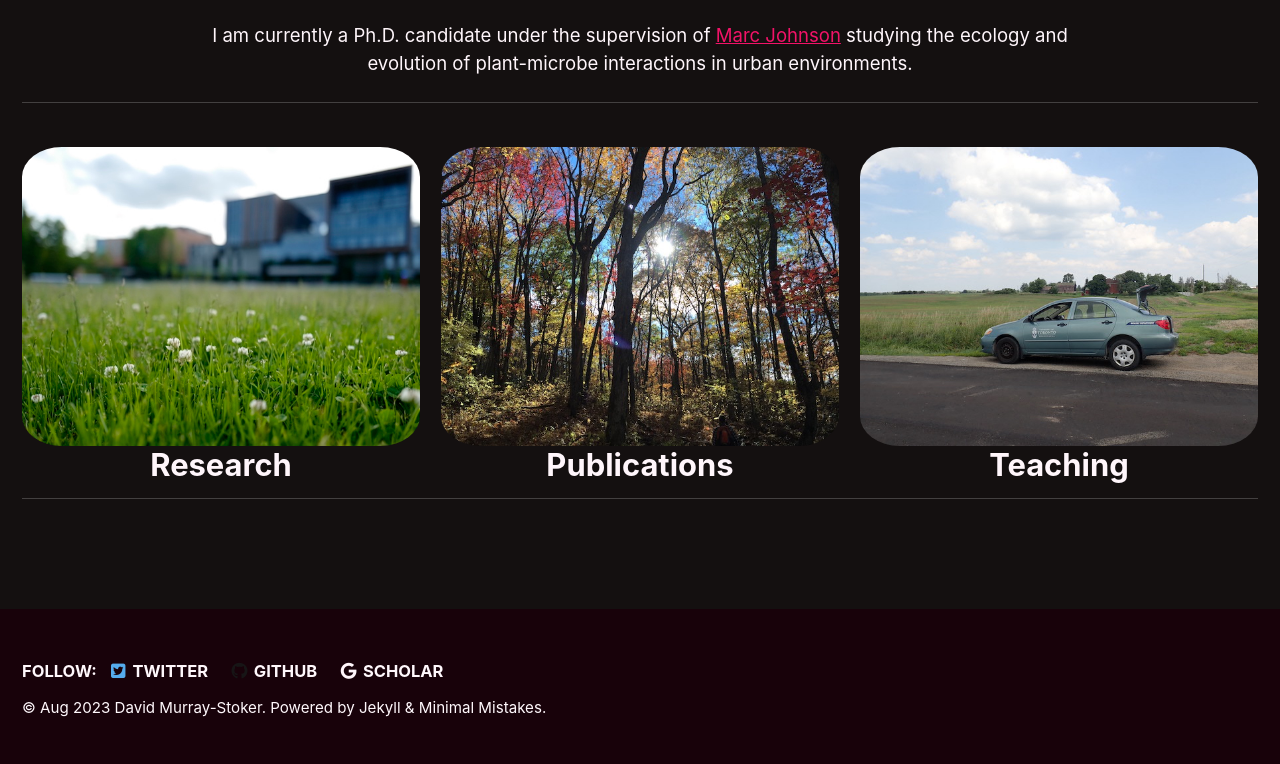
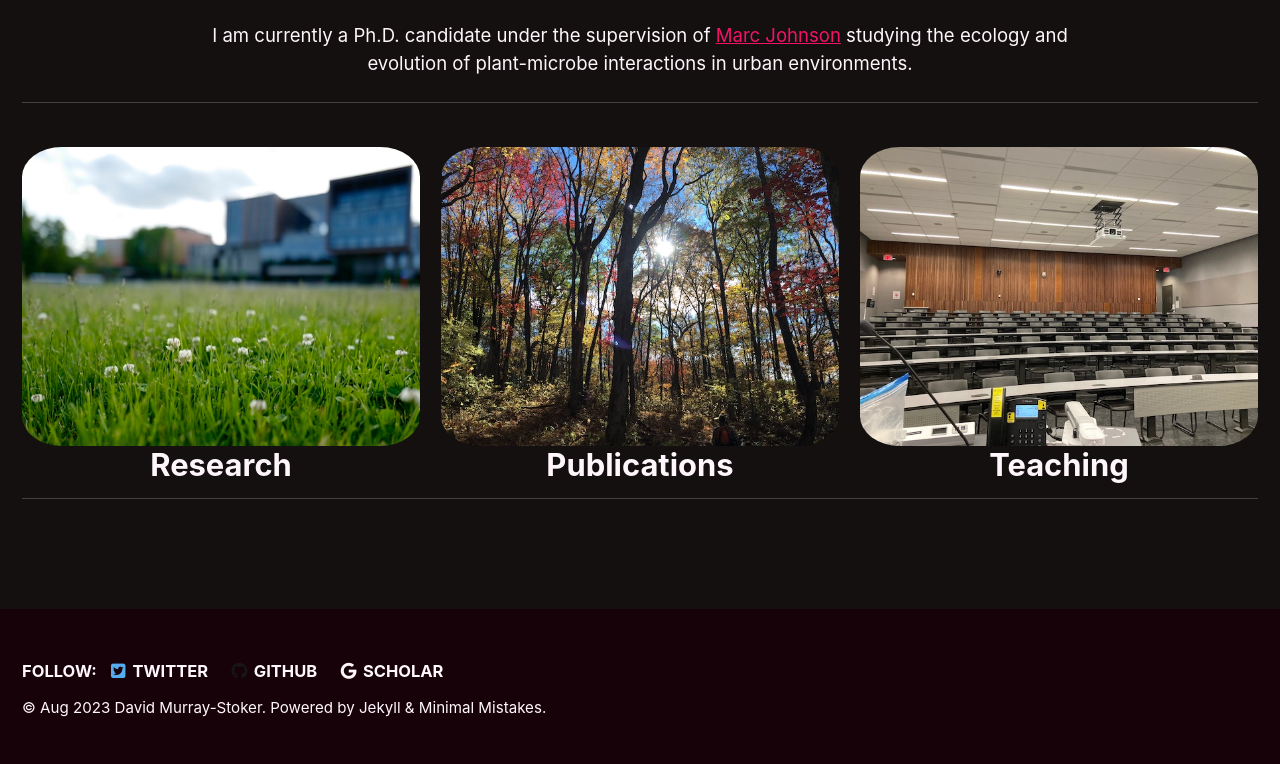
Before and after one commit to dmurraystoker/dmurraystoker.github.io, a Jekyll site: the page built from _pages/landing.md, in a window 1280 px wide. Shown: the part 376-1140 px from the top of the page. Built offline with Jekyll 4.4.1, drawn with Linux system fonts in a browser that asks for light colours; cached includes are drawn as plain includes; nearby versions of some CDN libraries.

Commit message:
Update landing.md

```diff
--- a/_pages/landing.md
+++ b/_pages/landing.md
@@ -26,8 +26,8 @@ feature_row:
     url: /publications/
     # btn_label: "Continue"
     # btn_class: "btn--primary"
-  - image_path: /assets/images/lab_car_rural_2018.jpg
-    alt: "Parked outside of Burlington, ON, CA"
+  - image_path: /assets/images/BIO205_lecture_hall_condensed.jpeg
+    alt: "Lecture hall on the UTM campus"
     title: "Teaching"
     url: /teaching/
     # btn_label: "Continue"
```
